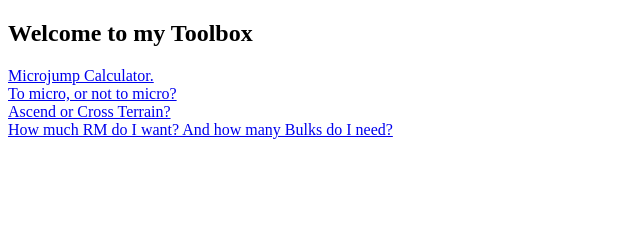
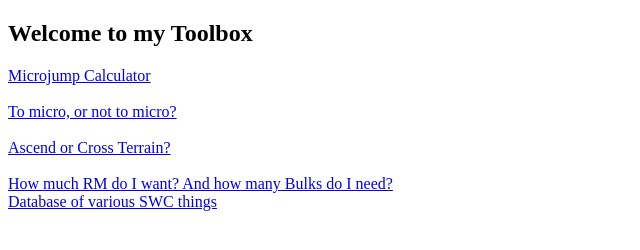
Before and after one commit to shaynarscarne/shaynarscarne.github.io, a plain HTML site: page index.html in a window 1280 px wide. Shown: the whole page, without its empty margins (0-640 px from the left). Drawn offline with Linux system fonts and the light colour scheme.

Commit message:
Formatting and link to Comparison

```diff
--- a/index.html
+++ b/index.html
@@ -5,9 +5,10 @@
   </head>
   <body>
      <h2> Welcome to my Toolbox </h2>
-     <a href="https://shaynarscarne.github.io/Combine/Microjump.html">Microjump Calculator.</a><br>
-     <a href="https://shaynarscarne.github.io/Combine/MicroOrSublight.html">To micro, or not to micro?</a><br>
-     <a href="https://shaynarscarne.github.io/Combine/AscendOrCross.html">Ascend or Cross Terrain?</a><br>
-     <a href="https://shaynarscarne.github.io/Combine/rm_calculator.html">How much RM do I want? And how many Bulks do I need?</a>
+     <a href="https://shaynarscarne.github.io/Combine/Microjump.html">Microjump Calculator</a><br><br>
+     <a href="https://shaynarscarne.github.io/Combine/MicroOrSublight.html">To micro, or not to micro?</a><br><br>
+     <a href="https://shaynarscarne.github.io/Combine/AscendOrCross.html">Ascend or Cross Terrain?</a><br><br>
+     <a href="https://shaynarscarne.github.io/Combine/rm_calculator.html">How much RM do I want? And how many Bulks do I need?</a><br>
+     <a href="https://shaynarscarne.github.io/Combine/comparison.html">Database of various SWC things</a>
   </body>
 </html>
```
